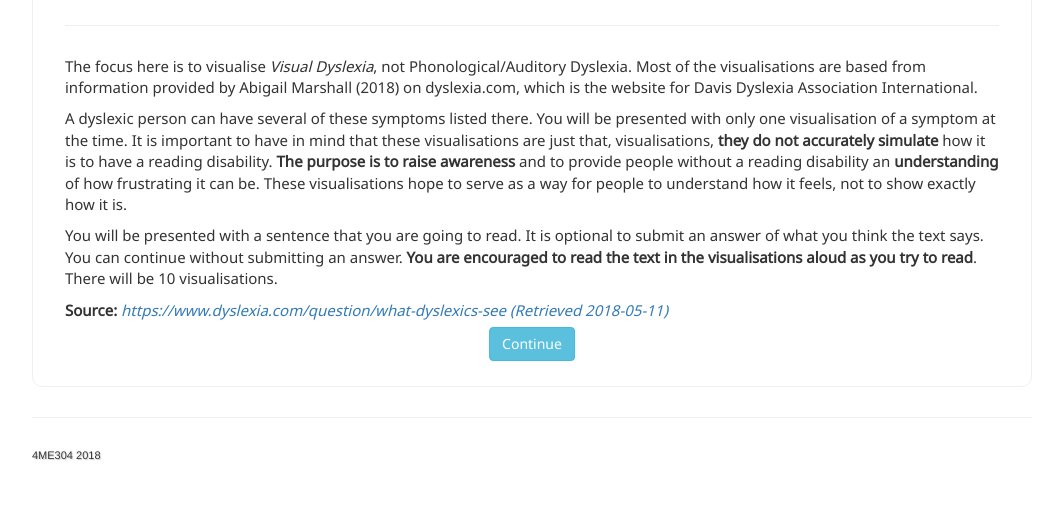
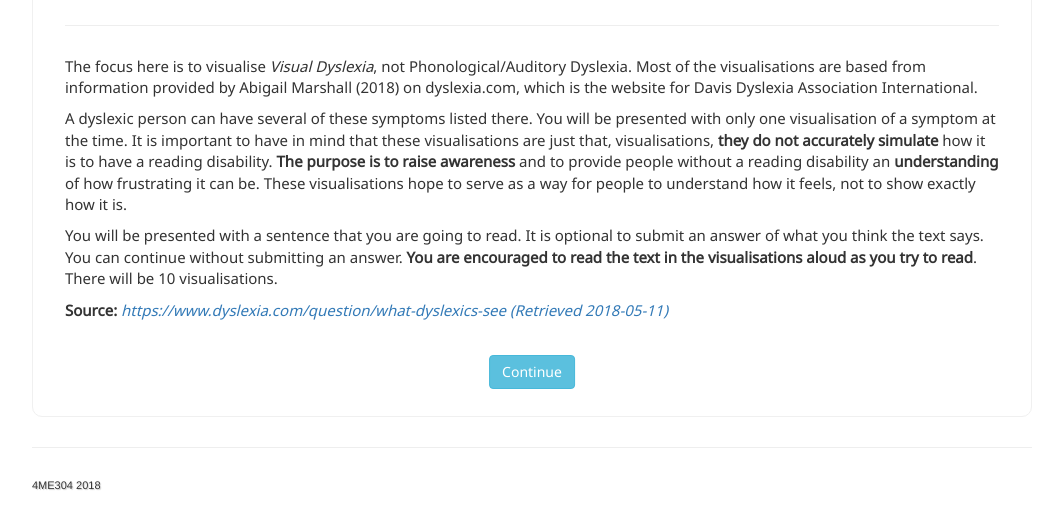
Before and after one commit to JinwYu/Dyslexia-Awareness, a plain HTML site: page index.html in a window 1280 px wide. Shown: the part 276-804 px from the top of the page, without its empty margins (108-1171 px from the left). Drawn offline with nearby package versions, Linux system fonts and the light colour scheme.

Commit message:
Changed min height of a container for mobile users

```diff
--- a/css/webstyle.css
+++ b/css/webstyle.css
@@ -26,7 +26,7 @@ p {
 .container-narrow {
 	margin: 0 auto;
 	max-width: 1000px;
-	min-height: 500px;
+	min-height: 530px;
 	position: relative;
 }
 .container-narrow > hr {
```
